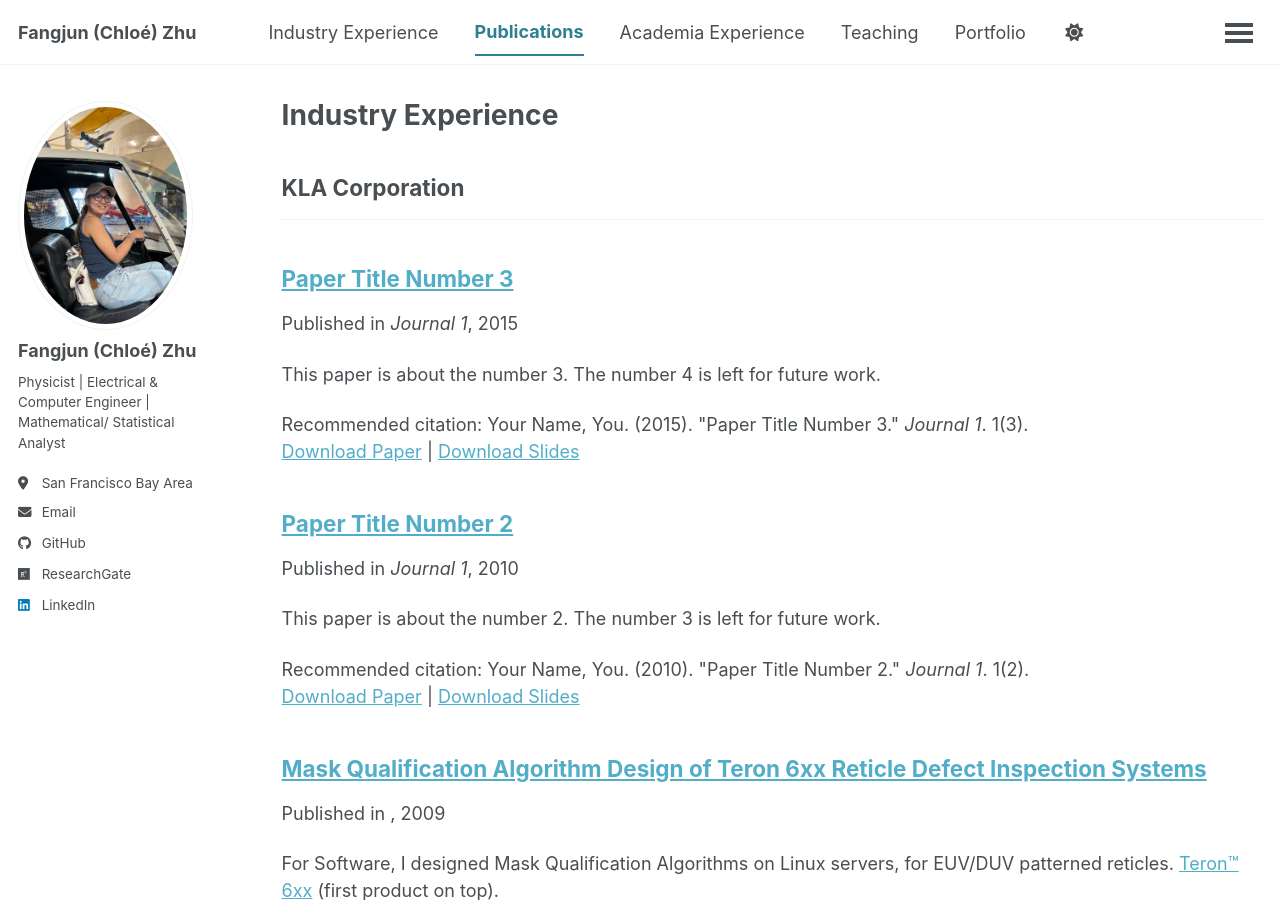
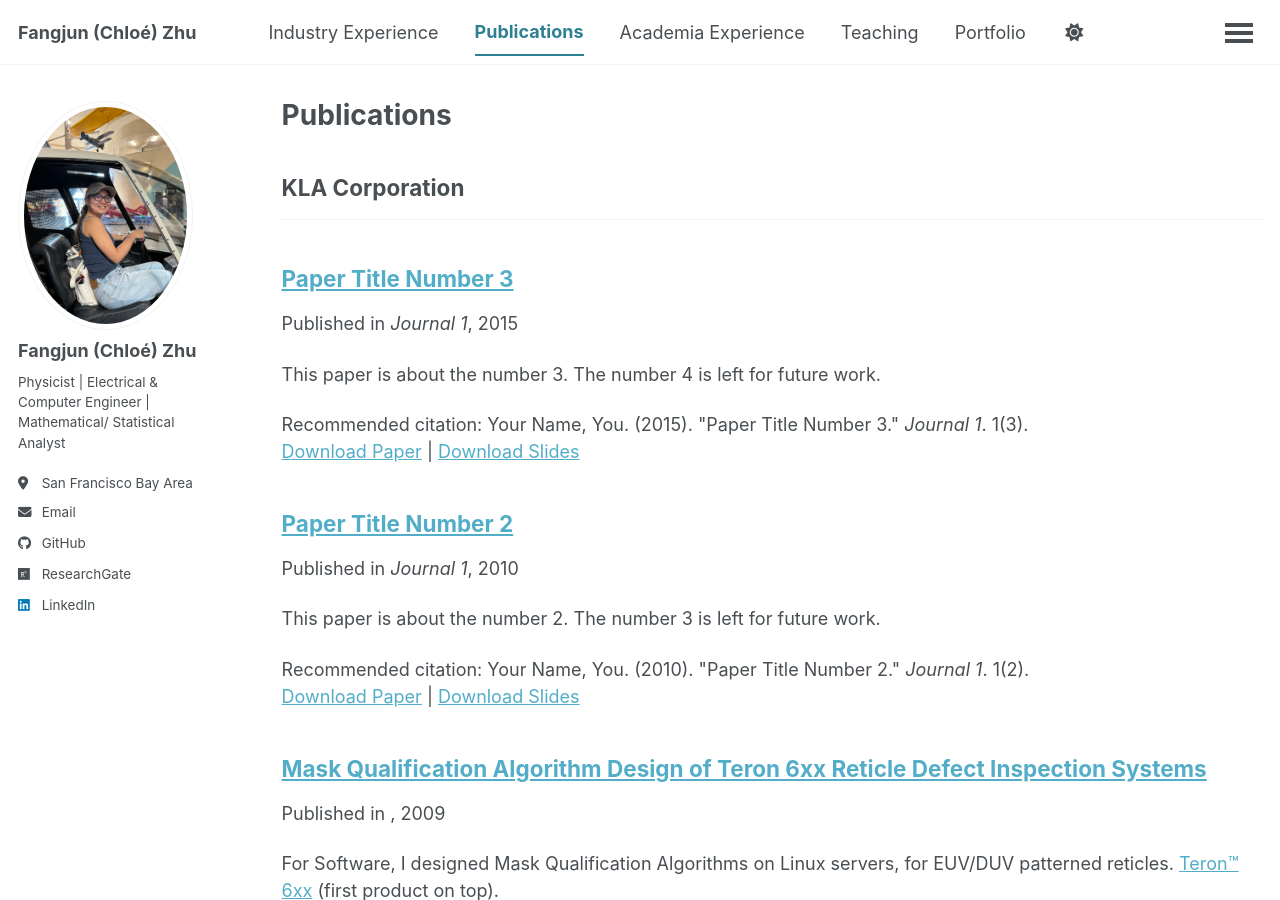
Before and after one commit to ChloeZhu1/ChloeZhu1.github.io, a Jekyll site: the page built from _pages/publications.html, in a window 1280 px wide and 900 px high. Built offline with Jekyll 4.4.1, drawn with Linux system fonts in a browser that asks for light colours; a script bundle is joined from its source files by our own code; library files that are not in the unit come from our copies.

Commit message:
Update publications.html

```diff
--- a/_pages/publications.html
+++ b/_pages/publications.html
@@ -1,6 +1,6 @@
 ---
 layout: archive
-title: "Industry Experience"
+title: "Publications"
 permalink: /publications/
 author_profile: true
 ---
```
